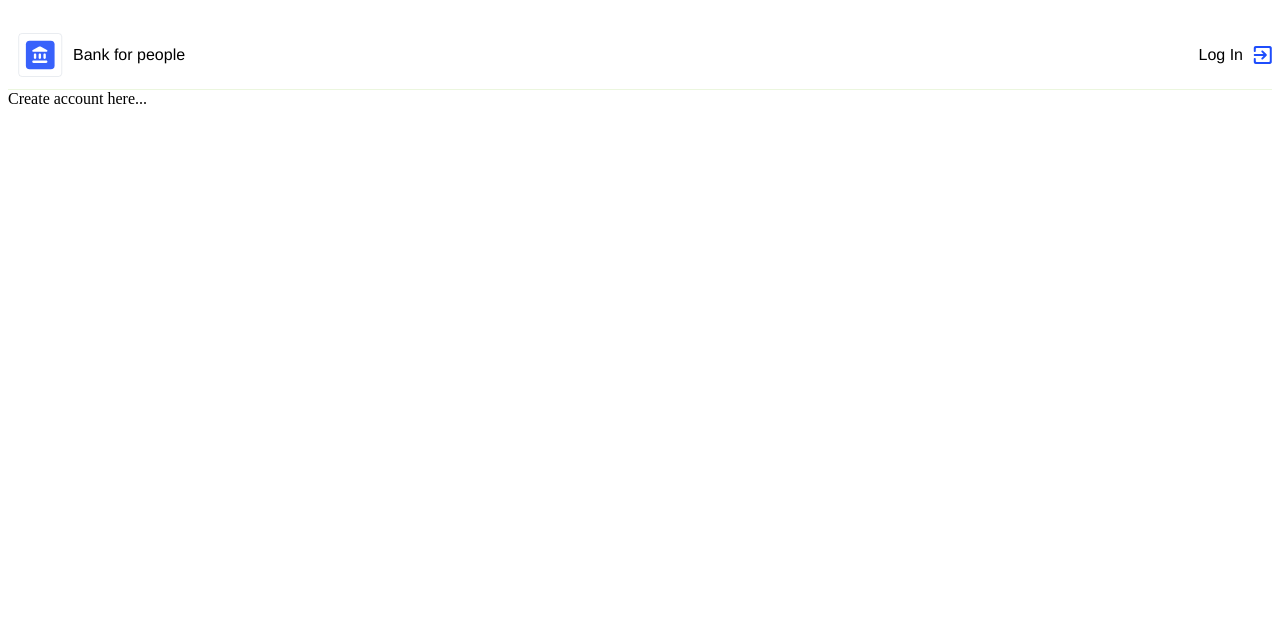
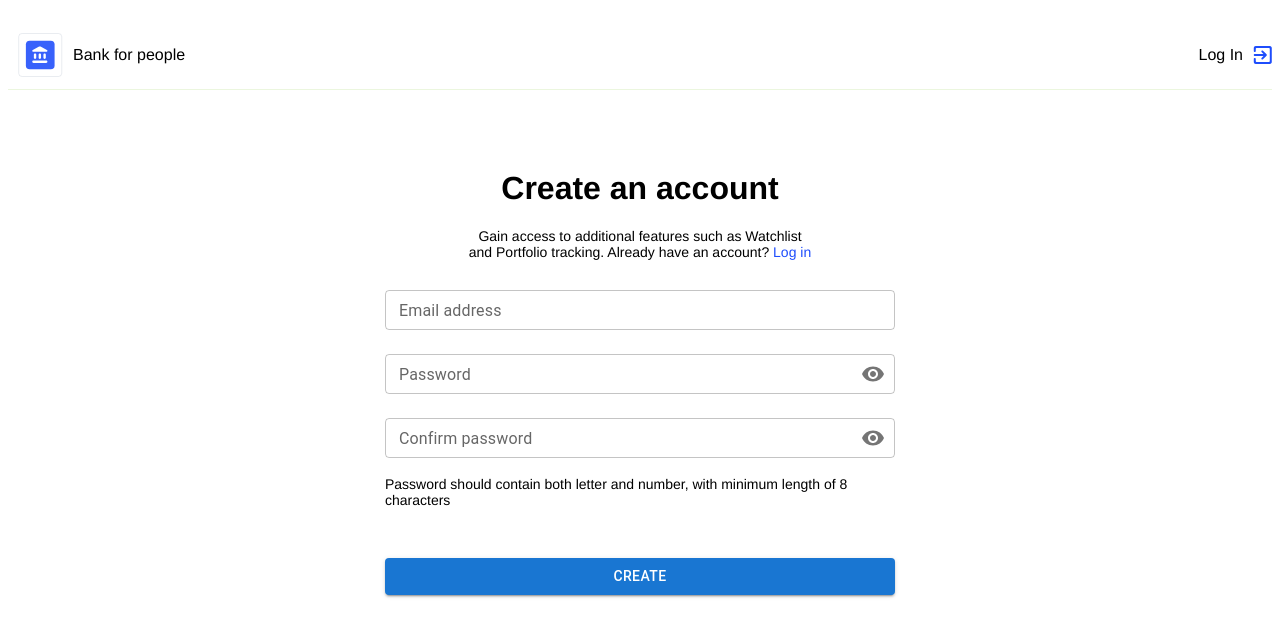
Before and after one commit to petronik/eWallet, a React (Create React App) app: page /register in a window 1280 px wide. Shown: the top 636 px of the page. Built offline with nearby package versions, Linux system fonts and the light colour scheme; a web font is replaced by a local one.

Commit message:
create Register component

```diff
--- a/src/components/Login/Login.jsx
+++ b/src/components/Login/Login.jsx
@@ -20,10 +20,7 @@ const Login = () => {
 
 
   const [values, setValues] = useState({
-    amount: '',
     password: '',
-    weight: '',
-    weightRange: '',
     showPassword: false,
   });
 
--- a/src/components/Login/Login.module.scss
+++ b/src/components/Login/Login.module.scss
@@ -8,9 +8,13 @@
     h1{
       font-weight: 700;
     }
+    p{
+      font-size: 14px;
+    }
     p > span > a{
       text-decoration: none;
       color: #1e4dfc;
+
     }
     form{
       display: flex;
@@ -19,6 +23,10 @@
         align-self: flex-end;
         margin: 10px 0;
       }
+      .spanDescription {
+        text-align: start;
+        font-size: 14px;
+      }
     }
   }
 }
--- a/src/components/Register/Register.jsx
+++ b/src/components/Register/Register.jsx
@@ -1,9 +1,122 @@
-import React from 'react';
+import React, {useState} from 'react';
+import { Link } from 'react-router-dom';
+import TextField from '@mui/material/TextField';
+import IconButton from '@mui/material/IconButton';
+import { Button } from '@mui/material';
+import OutlinedInput from '@mui/material/OutlinedInput';
+import InputLabel from '@mui/material/InputLabel';
+import InputAdornment from '@mui/material/InputAdornment';
+import FormControl from '@mui/material/FormControl';
+import Visibility from '@mui/icons-material/Visibility';
+import VisibilityOff from '@mui/icons-material/VisibilityOff'
+
+import styles from '../Login/Login.module.scss'
 
 const Register = () => {
+
+  const [values, setValues] = useState({
+    password: '',
+    showPassword: false,
+  });
+
+  const handleChange = (prop) => (event) => {
+    setValues({ ...values, [prop]: event.target.value });
+  };
+
+  const handleClickShowPassword = () => {
+    setValues({
+      ...values,
+      showPassword: !values.showPassword,
+    });
+  };
+
+  const handleMouseDownPassword = (event) => {
+    event.preventDefault();
+  };
+  const [email, setEmail] = useState('')
+
+
+  const handleSubmit = (e) => {
+    e.preventDefault()
+
+    if(email && values.password) {
+      console.log(document.querySelector('#submitBtn'))
+      document.querySelector('#submitBtn').removeAttribute('disabled')
+    }
+  }
+
   return (
-    <div>
-      Create account here...
+    <div className={styles.loginContainer}>
+      <div className={styles.loginWrapper}>
+      <h1>Create an account</h1>
+      <p>Gain access to additional features such as Watchlist <br/> and Portfolio tracking. Already have an account? <span>
+      <Link to='/' >Log in</Link>
+      </span>
+      </p>
+
+      <form noValidate autoComplete='off' onSubmit={handleSubmit}>
+        <TextField
+        label='Email address'
+        size='small'
+        margin='normal'
+        onChange={(e)=> setEmail(e.target.value)}
+        />
+
+         <FormControl  variant="outlined" size='small' margin='normal'>
+          <InputLabel htmlFor="outlined-adornment-password">Password</InputLabel>
+          <OutlinedInput
+            id="outlined-adornment-password"
+            type={values.showPassword ? 'text' : 'password'}
+            value={values.password}
+            onChange={handleChange('password')}
+            endAdornment={
+              <InputAdornment position="end">
+                <IconButton
+                  aria-label="toggle password visibility"
+                  onClick={handleClickShowPassword}
+                  onMouseDown={handleMouseDownPassword}
+                  edge="end"
+                >
+                  {values.showPassword ? <VisibilityOff /> : <Visibility />}
+                </IconButton>
+              </InputAdornment>
+            }
+            label="Password"
+          />
+        </FormControl>
+         <FormControl  variant="outlined" size='small' margin='normal'>
+          <InputLabel htmlFor="outlined-adornment-password">Confirm password</InputLabel>
+          <OutlinedInput
+            id="outlined-adornment-password"
+            type={values.showPassword ? 'text' : 'password'}
+            value={values.password}
+            onChange={handleChange('password')}
+            endAdornment={
+              <InputAdornment position="end">
+                <IconButton
+                  aria-label="toggle password visibility"
+                  onClick={handleClickShowPassword}
+                  onMouseDown={handleMouseDownPassword}
+                  edge="end"
+                >
+                  {values.showPassword ? <VisibilityOff /> : <Visibility />}
+                </IconButton>
+              </InputAdornment>
+            }
+            label="Confirm password"
+          />
+        </FormControl>
+        <span className={styles.spanDescription}>Password should contain both letter and number, with minimum length of 8 characters</span>
+        <Button
+          sx={{
+            marginTop: '40px',
+          }}
+          id='submitBtn'
+          type='submit'
+          variant='contained'
+        >Create</Button>
+      </form>
+      </div>
     </div>
   );
 };
```
